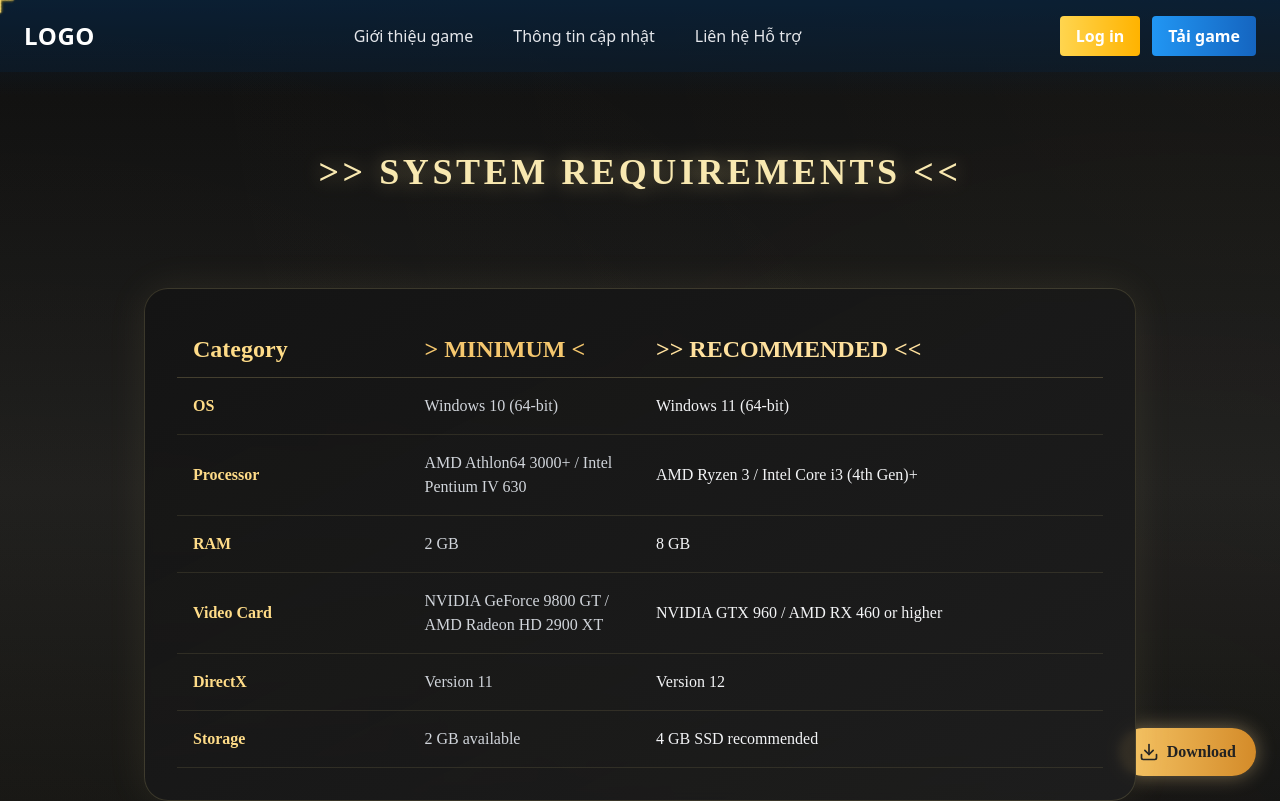
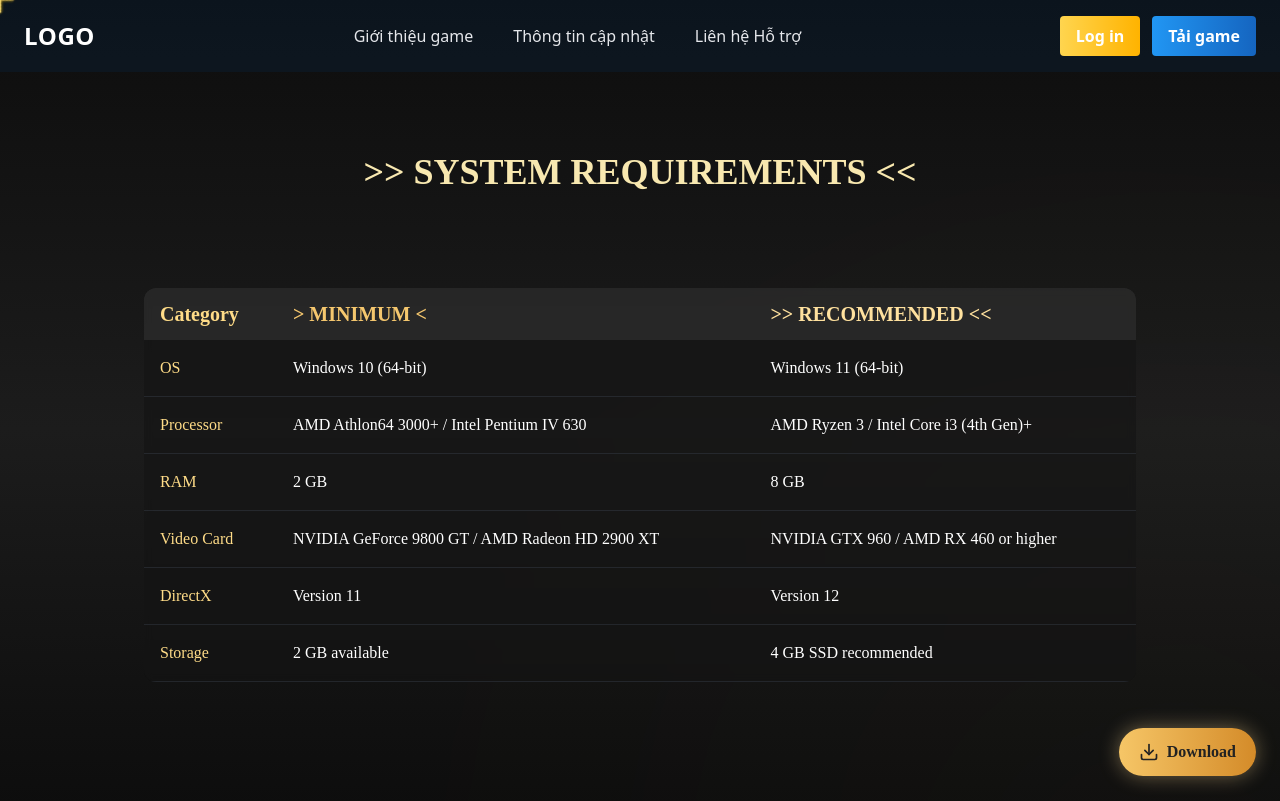
Before and after one commit to duchoang2407/TideOfDestinyClient, a React (Vite) app: page /systemrequirements in a window 1280 px wide. Shown: the top 801 px of the page. Built offline with nearby package versions, Linux system fonts and the light colour scheme.

Commit message:
payment fix

```diff
--- a/src/App.tsx
+++ b/src/App.tsx
@@ -25,8 +25,10 @@ import LoginModal from "./pages/Login/LoginModal.tsx";
 import RegisterModal from "./pages/RegisterPage/RegisterModal.tsx";
 import ForgotPasswordModal from "./pages/ForgotPasswordPage/ForgotPasswordModal.tsx";
 
-// 🌀 Import animation tools
-import { motion } from "framer-motion";
+// 🪙 Import các trang thanh toán (mới thêm)
+import PurchasePage from "./pages/Payment/PurchasePage.tsx";
+import PaymentSuccessPage from "./pages/Payment/PaymentSuccessPage.tsx";
+import PaymentCancelPage from "./pages/Payment/PaymentCancelPage.tsx";
 
 const App: React.FC = () => {
   const [isLoginOpen, setLoginOpen] = useState(false);
@@ -61,6 +63,21 @@ const App: React.FC = () => {
                 </PrivateRoute>
               }
             />
+
+            {/* 🪙 ROUTES THANH TOÁN */}
+            <Route
+              path="purchase"
+              element={
+                <PrivateRoute>
+                  <PurchasePage />
+                </PrivateRoute>
+              }
+            />
+
+            <Route path="payment-success" element={<PaymentSuccessPage />} />
+            <Route path="payment-cancel" element={<PaymentCancelPage />} />
+
+            {/* fallback */}
             <Route path="*" element={<Navigate to="/" />} />
           </Route>
 
--- /dev/null
+++ b/src/component/config/axiosInstance.ts
@@ -0,0 +1,20 @@
+// src/component/config/axiosConfig.ts
+import axios from "axios";
+
+const axiosInstance = axios.create({
+  baseURL: "http://10.0.2.2:5067/api", // Android emulator
+  // baseURL: "http://localhost:5067/api", // chạy web
+});
+
+axiosInstance.interceptors.request.use(
+  (config) => {
+    const token = localStorage.getItem("token");
+    if (token) {
+      config.headers.Authorization = `Bearer ${token}`;
+    }
+    return config;
+  },
+  (error) => Promise.reject(error)
+);
+
+export default axiosInstance;
--- /dev/null
+++ b/src/pages/Payment/PaymentCancelPage.tsx
@@ -0,0 +1,21 @@
+import React from "react";
+import { Link } from "react-router-dom";
+
+const PaymentCancelPage: React.FC = () => {
+  return (
+    <div className="flex flex-col justify-center items-center h-screen bg-gray-100">
+      <h2 className="text-3xl font-bold text-red-600 mb-4">
+        Giao dịch đã bị hủy ❌
+      </h2>
+      <p>Bạn chưa bị trừ tiền. Hãy thử lại nếu muốn mua game.</p>
+      <Link
+        to="/purchase"
+        className="mt-6 bg-green-600 text-white px-5 py-3 rounded-lg hover:bg-green-700"
+      >
+        Mua lại
+      </Link>
+    </div>
+  );
+};
+
+export default PaymentCancelPage;
--- /dev/null
+++ b/src/pages/Payment/PaymentSuccessPage.tsx
@@ -0,0 +1,85 @@
+import React, { useEffect, useState } from "react";
+import axiosInstance from "../../component/config/axiosConfig";
+import { useSearchParams } from "react-router-dom";
+
+const PaymentSuccessPage: React.FC = () => {
+  const [loading, setLoading] = useState(true);
+  const [purchased, setPurchased] = useState(false);
+  const [params] = useSearchParams();
+
+  useEffect(() => {
+    const orderCode = params.get("orderCode");
+    console.log("✅ Received orderCode:", orderCode);
+
+    let interval: ReturnType<typeof setInterval>;
+
+    const checkStatus = async () => {
+      try {
+        const orderCode = params.get("orderCode");
+        if (!orderCode) return;
+
+        console.log("📌 Confirming order:", orderCode);
+
+        // ✅ Gọi confirm API để cập nhật trạng thái giao dịch
+        await axiosInstance.post("/payment/confirm", Number(orderCode));
+
+        // ✅ Kiểm tra trạng thái từ backend
+        const res = await axiosInstance.get("/payment/purchase-status");
+        const status = res.data.hasPurchased ?? res.data.HasPurchased;
+
+        if (status) {
+          setPurchased(true);
+          clearInterval(interval);
+          console.log("✅ Payment confirmed!");
+        }
+      } catch (err) {
+        console.error("❌ Error confirming/checking status:", err);
+      } finally {
+        setLoading(false);
+      }
+    };
+
+    // Poll mỗi 2s → tối đa 30s
+    checkStatus();
+    interval = setInterval(checkStatus, 2000);
+
+    return () => clearInterval(interval);
+  }, [params]);
+
+  if (loading)
+    return (
+      <div className="flex justify-center items-center h-screen text-lg">
+        Đang xác nhận thanh toán...
+      </div>
+    );
+
+  return (
+    <div className="flex flex-col justify-center items-center h-screen bg-green-50">
+      {purchased ? (
+        <>
+          <h2 className="text-3xl font-bold text-green-700 mb-4">
+            Thanh toán thành công 🎉
+          </h2>
+          <p>
+            Bạn đã sở hữu <b>Tide of Destiny</b>!
+          </p>
+          <a
+            href="/player/home"
+            className="mt-6 bg-green-600 text-white px-5 py-3 rounded-lg hover:bg-green-700"
+          >
+            Quay lại trang người chơi
+          </a>
+        </>
+      ) : (
+        <>
+          <h2 className="text-3xl font-bold text-red-600 mb-4">
+            Chưa xác nhận thanh toán ❌
+          </h2>
+          <p>Nếu bạn đã thanh toán, vui lòng chờ trong giây lát...</p>
+        </>
+      )}
+    </div>
+  );
+};
+
+export default PaymentSuccessPage;
--- /dev/null
+++ b/src/pages/Payment/PurchasePage.tsx
@@ -0,0 +1,89 @@
+import React, { useEffect, useState } from "react";
+import axiosInstance from "../../component/config/axiosConfig";
+import { useNavigate } from "react-router-dom";
+
+const PurchasePage: React.FC = () => {
+  const navigate = useNavigate();
+  const [loading, setLoading] = useState(false);
+  const [hasPurchased, setHasPurchased] = useState(false);
+
+  // ✅ Kiểm tra xem user đã mua game chưa
+  useEffect(() => {
+    const fetchPurchaseStatus = async () => {
+      try {
+        const res = await axiosInstance.get("/payment/purchase-status");
+        setHasPurchased(res.data.hasPurchased ?? res.data.HasPurchased);
+      } catch (err) {
+        console.error("❌ Error checking purchase status:", err);
+      }
+    };
+    fetchPurchaseStatus();
+  }, []);
+
+  // ✅ Gọi API tạo link thanh toán
+  const handleBuy = async () => {
+    try {
+      setLoading(true);
+
+      const returnUrl = `${window.location.origin}/payment-success`;
+      const cancelUrl = `${window.location.origin}/payment-cancel`;
+
+      const res = await axiosInstance.post("/payment/create-payment-link", {
+        returnUrl,
+        cancelUrl,
+      });
+
+      window.location.href = res.data.checkoutUrl;
+    } catch (err: any) {
+      console.error("❌ Payment error:", err);
+
+      if (err.response?.status === 401) {
+        alert("Bạn cần đăng nhập để mua game.");
+        navigate("/login");
+        return;
+      }
+
+      if (err.response?.status === 409) {
+        alert("Bạn đã mua game rồi!");
+        setHasPurchased(true);
+        return;
+      }
+
+      alert(err.response?.data?.message ?? "Lỗi khi tạo link thanh toán.");
+    } finally {
+      setLoading(false);
+    }
+  };
+
+  return (
+    <div className="flex flex-col items-center justify-center min-h-screen bg-gradient-to-br from-gray-100 to-gray-200">
+      <div className="bg-white rounded-2xl p-8 shadow-xl w-96 text-center">
+        <h2 className="text-3xl font-bold mb-4 text-gray-800">
+          Mua game Tide of Destiny
+        </h2>
+
+        <p className="text-gray-600 mb-6 text-lg">
+          Giá: <b>250.000₫</b>
+        </p>
+
+        {hasPurchased ? (
+          <p className="text-green-600 font-semibold text-lg">
+            ✅ Bạn đã mua game này rồi.
+          </p>
+        ) : (
+          <button
+            onClick={handleBuy}
+            disabled={loading}
+            className={`${
+              loading ? "bg-gray-400" : "bg-green-600 hover:bg-green-700"
+            } text-white px-6 py-3 rounded-lg font-semibold transition`}
+          >
+            {loading ? "Đang tạo link..." : "Thanh toán ngay"}
+          </button>
+        )}
+      </div>
+    </div>
+  );
+};
+
+export default PurchasePage;
--- a/src/pages/SystemRequirementPage.tsx
+++ b/src/pages/SystemRequirementPage.tsx
@@ -1,114 +1,52 @@
 import React from "react";
 import { Download } from "lucide-react";
 import { motion } from "framer-motion";
+import { useNavigate } from "react-router-dom";
+import axiosInstance from "../component/config/axiosConfig";
 
 const SystemRequirementPage: React.FC = () => {
-  const tableVariants = {
-    hidden: { opacity: 0, y: 20 },
-    visible: (i = 1) => ({
-      opacity: 1,
-      y: 0,
-      transition: { delay: i * 0.1 },
-    }),
-  };
+  const navigate = useNavigate();
 
-  return (
-    <div className="relative min-h-screen flex flex-col text-white overflow-hidden font-['Cinzel',serif] pt-28 pb-32">
-      {/* 🌌 Background gradient đen xám + ánh vàng sang trọng */}
-      <div className="absolute inset-0 -z-10 bg-gradient-to-b from-[#0d0d0d] via-[#1c1c1c] to-[#0b0b0b]" />
+  const handleDownloadClick = async () => {
+    try {
+      const token = localStorage.getItem("token");
 
-      {/* ✨ Hiệu ứng ánh sáng động nhẹ */}
-      <div className="absolute inset-0 pointer-events-none -z-0">
-        <motion.div
-          className="absolute w-[180%] h-[180%] bg-[radial-gradient(circle_at_50%_50%,rgba(255,220,140,0.04),transparent_70%)] blur-2xl opacity-50"
-          animate={{ rotate: 360 }}
-          transition={{ duration: 180, repeat: Infinity, ease: "linear" }}
-        />
-        <div className="absolute inset-0 bg-[radial-gradient(circle_at_top_right,rgba(255,240,180,0.03),transparent_70%)]" />
-        <div className="absolute inset-0 bg-[radial-gradient(circle_at_bottom_left,rgba(255,230,140,0.04),transparent_70%)]" />
-      </div>
+      if (!token) {
+        alert("Bạn cần đăng nhập để tải game.");
+        navigate("/login");
+        return;
+      }
 
-      {/* 🌫️ Gradient nối header */}
-      <div className="absolute top-0 left-0 right-0 h-24 bg-gradient-to-b from-[#0b2239]/80 to-transparent z-0" />
+      const res = await axiosInstance.get("/payment/purchase-status");
+      const hasPurchased = res.data?.hasPurchased ?? res.data?.HasPurchased;
 
-      {/* 🟡 Nút tải */}
-      <button
-        className="fixed bottom-6 right-6 bg-gradient-to-r from-[#f6c667] to-[#d48b29] hover:from-[#ffd676] hover:to-[#e09c3d]
-                   text-[#222] font-semibold py-3 px-5 rounded-full shadow-[0_0_20px_rgba(255,220,150,0.4)]
-                   flex items-center gap-2 transition-all duration-300 hover:scale-105 hover:shadow-[0_0_30px_rgba(255,230,170,0.5)]"
-        onClick={async () => {
-          try {
-            const url =
-              "https://localhost:44323/api/Download/donwload-lastest-file";
-            const response = await fetch(url, { method: "GET" });
-            if (!response.ok)
-              throw new Error(`Download failed: ${response.status}`);
+      if (!hasPurchased) {
+        alert("⚠️ Bạn chưa mua game. Mua ngay để tải!");
+        navigate("/purchase");
+        return;
+      }
+
+      const url = "https://localhost:44333/api/Download/donwload-lastest-file";
+      const response = await fetch(url);
+
+      if (!response.ok) throw new Error("Download failed");
+
       const blob = await response.blob();
-            const disposition =
-              response.headers.get("content-disposition") || "";
-            const match = disposition.match(
-              /filename\*=UTF-8''([^;]+)|filename="?([^";]+)"?/i
-            );
-            const filename = decodeURIComponent(
-              match?.[1] || match?.[2] || "download"
-            );
       const blobUrl = window.URL.createObjectURL(blob);
       const link = document.createElement("a");
       link.href = blobUrl;
-            link.download = filename;
-            document.body.appendChild(link);
+      link.download = "TideOfDestiny.zip";
       link.click();
       link.remove();
       window.URL.revokeObjectURL(blobUrl);
     } catch (err) {
       console.error(err);
-            window.location.href =
-              "https://localhost:44323/api/Download/donwload-lastest-file";
+      alert("Không thể tải game. Vui lòng thử lại!");
     }
-        }}
-      >
-        <Download size={20} />
-        <span>Download</span>
-      </button>
+  };
 
-      {/* 🔸 Tiêu đề */}
-      <h1 className="text-4xl mt-10 font-bold text-[#f8e8b0] mb-12 text-center w-full drop-shadow-[0_0_10px_rgba(255,230,150,0.4)] tracking-widest">
-        &gt;&gt; SYSTEM REQUIREMENTS &lt;&lt;
-      </h1>
-
-      {/* 🔹 Bảng yêu cầu hệ thống */}
-      <main className="flex-1 w-full max-w-5xl mx-auto py-12 px-4 relative z-10">
-        <motion.section
-          className="bg-gradient-to-br from-[#141414]/95 to-[#1e1e1e]/90
-                     text-[#E0E0E0] p-8 rounded-3xl
-                     border border-[rgba(255,230,150,0.15)]
-                     shadow-[0_0_40px_rgba(255,230,150,0.08)]
-                     backdrop-blur-sm"
-          initial="hidden"
-          animate="visible"
-          variants={tableVariants}
-        >
-          <table className="w-full text-left border-collapse table-auto">
-            <thead>
-              <tr className="border-b border-[rgba(255,230,150,0.2)]">
-                <th className="w-1/4 py-3 px-4 text-2xl font-bold text-[#ffdc88]">
-                  Category
-                </th>
-                <th className="w-1/4 py-3 px-4 text-2xl font-bold text-[#f5c76e]">
-                  &gt; MINIMUM &lt;
-                </th>
-                <th className="w-1/2 py-3 px-4 text-2xl font-bold text-[#ffe19e]">
-                  &gt;&gt; RECOMMENDED &lt;&lt;
-                </th>
-              </tr>
-            </thead>
-            <tbody>
-              {[
-                {
-                  category: "OS",
-                  min: "Windows 10 (64-bit)",
-                  rec: "Windows 11 (64-bit)",
-                },
+  const data = [
+    { category: "OS", min: "Windows 10 (64-bit)", rec: "Windows 11 (64-bit)" },
     {
       category: "Processor",
       min: "AMD Athlon64 3000+ / Intel Pentium IV 630",
@@ -121,30 +59,76 @@ const SystemRequirementPage: React.FC = () => {
       rec: "NVIDIA GTX 960 / AMD RX 460 or higher",
     },
     { category: "DirectX", min: "Version 11", rec: "Version 12" },
-                {
-                  category: "Storage",
-                  min: "2 GB available",
-                  rec: "4 GB SSD recommended",
-                },
-              ].map((item, index) => (
+    { category: "Storage", min: "2 GB available", rec: "4 GB SSD recommended" },
+  ];
+
+  return (
+    <div className="relative min-h-screen flex flex-col text-white overflow-hidden font-['Cinzel',serif] pt-28 pb-32">
+      {/* 🌌 Background */}
+      <div className="absolute inset-0 -z-10 bg-gradient-to-b from-[#0d0d0d] via-[#1c1c1c] to-[#0b0b0b]" />
+
+      {/* ✨ Light effect */}
+      <motion.div
+        className="absolute w-[180%] h-[180%] bg-[radial-gradient(circle_at_50%_50%,rgba(255,220,140,0.04),transparent_70%)] blur-2xl opacity-50"
+        animate={{ rotate: 360 }}
+        transition={{ duration: 180, repeat: Infinity, ease: "linear" }}
+      />
+
+      {/* 🟡 Download button */}
+      <button
+        className="fixed bottom-6 right-6 bg-gradient-to-r from-[#f6c667] to-[#d48b29] hover:from-[#ffd676] hover:to-[#e09c3d]
+        text-[#222] font-semibold py-3 px-5 rounded-full shadow-[0_0_20px_rgba(255,220,150,0.4)]
+        flex items-center gap-2 transition-all duration-300 hover:scale-105 hover:shadow-[0_0_30px_rgba(255,230,170,0.5)] z-10"
+        onClick={handleDownloadClick}
+      >
+        <Download size={20} />
+        <span>Download</span>
+      </button>
+
+      {/* 🔸 Title */}
+      <h1 className="text-4xl mt-10 font-bold text-[#f8e8b0] mb-12 text-center">
+        &gt;&gt; SYSTEM REQUIREMENTS &lt;&lt;
+      </h1>
+
+      {/* 🔹 Table */}
+      <main className="flex-1 w-full max-w-5xl mx-auto py-12 px-4">
+        <motion.table
+          className="w-full text-left border-collapse table-auto bg-[#151515]/60 rounded-xl overflow-hidden backdrop-blur-sm"
+          initial="hidden"
+          animate="visible"
+          variants={{
+            hidden: {},
+            visible: {},
+          }}
+        >
+          <thead>
+            <tr className="bg-[#2c2c2c]/80">
+              <th className="py-3 px-4 text-xl text-[#ffdc88]">Category</th>
+              <th className="py-3 px-4 text-xl text-[#f5c76e]">
+                &gt; MINIMUM &lt;
+              </th>
+              <th className="py-3 px-4 text-xl text-[#ffe19e]">
+                &gt;&gt; RECOMMENDED &lt;&lt;
+              </th>
+            </tr>
+          </thead>
+
+          <tbody>
+            {data.map((item, i) => (
               <motion.tr
-                  key={item.category}
-                  className="border-b border-[rgba(255,230,150,0.1)] hover:bg-[rgba(255,220,150,0.03)] transition-all duration-200"
-                  custom={index}
+                key={i}
                 initial={{ opacity: 0, x: 30 }}
                 animate={{ opacity: 1, x: 0 }}
-                  transition={{ delay: index * 0.08 }}
+                transition={{ delay: i * 0.1 }}
+                className="border-b border-gray-600/30"
               >
-                  <td className="py-4 px-4 font-semibold text-[#ffdc88]">
-                    {item.category}
-                  </td>
-                  <td className="py-4 px-4 text-gray-300">{item.min}</td>
-                  <td className="py-4 px-4 text-gray-100">{item.rec}</td>
+                <td className="py-4 px-4 text-[#ffdc88]">{item.category}</td>
+                <td className="py-4 px-4">{item.min}</td>
+                <td className="py-4 px-4 text-white">{item.rec}</td>
               </motion.tr>
             ))}
           </tbody>
-          </table>
-        </motion.section>
+        </motion.table>
       </main>
     </div>
   );
```
Also changed, not shown: 1 other file (tests, documents, lock files or other folders). Lines whose indentation alone changed are shown as unchanged.
